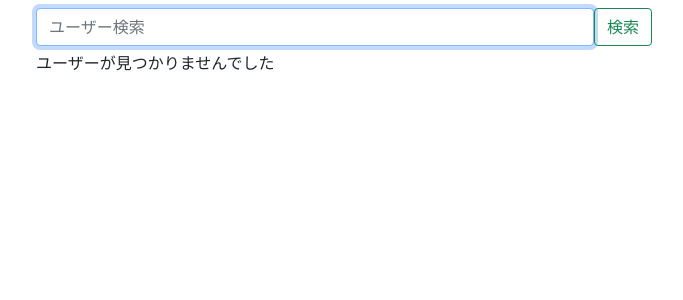
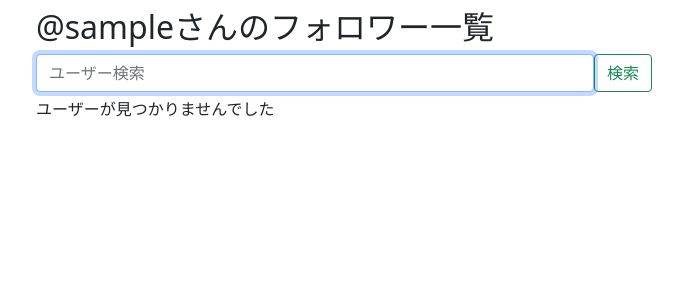
Before and after one commit to aogajws/twitter-clone-app, a Django app: a page that uses mysite/accounts/templates/accounts/account_list.html in a window 1280 px wide. Shown: the part 63-363 px from the top of the page, without its empty margins (46-729 px from the left). Run offline with Django 3.2, Linux system fonts and the light colour scheme; the visitor is signed in with stand-in values (Sample User, id 1); data comes from the database, SQL or seed files in the repository; some libraries are stand-ins or nearby versions.

Commit message:
edit listpage

```diff
--- a/mysite/accounts/templates/accounts/account_list.html
+++ b/mysite/accounts/templates/accounts/account_list.html
@@ -4,12 +4,15 @@
 {% block title %}{{ description }}{% endblock title %}
 
 {% block content %}
+    {% if request.user.is_authenticated  %}
+        {% if description %}
+            <h2>{{ description }}</h2>
+        {% endif %}
         <div class="" id="users">
             <form class="d-flex" action="" method="get" name="search">
                 <input class="form-control w-50" name="query" value="{{ request.GET.query }}" type="text" placeholder="ユーザー検索">
                 <button class="btn btn-outline-success w-10" type="submit">検索</button>
             </form>
-
             {% if user_list %}
                 <ul class="list-unstyled">
                     {% for user in user_list %}
@@ -48,7 +51,9 @@
                 <h6 class="mt-2">ユーザーが見つかりませんでした</h6>
             {% endif %}
         </div>
-    </div>
+    {% else %}
+        <h6>ようこそTwitter-cloneへ！<a href="{% url 'accounts:create' %}">アカウントを作成する</a>か<a href="{% url 'accounts:login' %}">ログイン</a>してください</h6>
+    {% endif %}
 {% endblock %}
 
 {% block extra_js %}
--- a/mysite/accounts/templates/accounts/user_profile.html
+++ b/mysite/accounts/templates/accounts/user_profile.html
@@ -38,7 +38,7 @@
             </div>
         </div>
         <div class="col-9 p-3" id="user_post">
-            <h2>{{ User.username }}さんのTweet一覧</h2>
+            <h2>@{{ User.username }}さんのTweet一覧</h2>
             {% if post_list %}
                 <ul class="list-unstyled">
                     {% for post in post_list %}
--- a/mysite/accounts/views.py
+++ b/mysite/accounts/views.py
@@ -165,7 +165,8 @@ class FollowingListView(LoginRequiredMixin, ListView):
     def get_context_data(self, **kwargs):
         context = super().get_context_data(**kwargs)
         context['followings'] = self.request.user.following.all()
-        context['description'] = "フォロー一覧"
+        context['description'] = "@" + \
+            self.kwargs.get('username', "") + "さんのフォロー一覧"
         return context
 
     def get_queryset(self):
@@ -184,7 +185,8 @@ class FollowerListView(LoginRequiredMixin, ListView):
     def get_context_data(self, **kwargs):
         context = super().get_context_data(**kwargs)
         context['followings'] = self.request.user.following.all()
-        context['description'] = "フォロワー一覧"
+        context['description'] = "@" + \
+            self.kwargs.get('username', "") + "さんのフォロワー一覧"
         return context
 
     def get_queryset(self):
```
